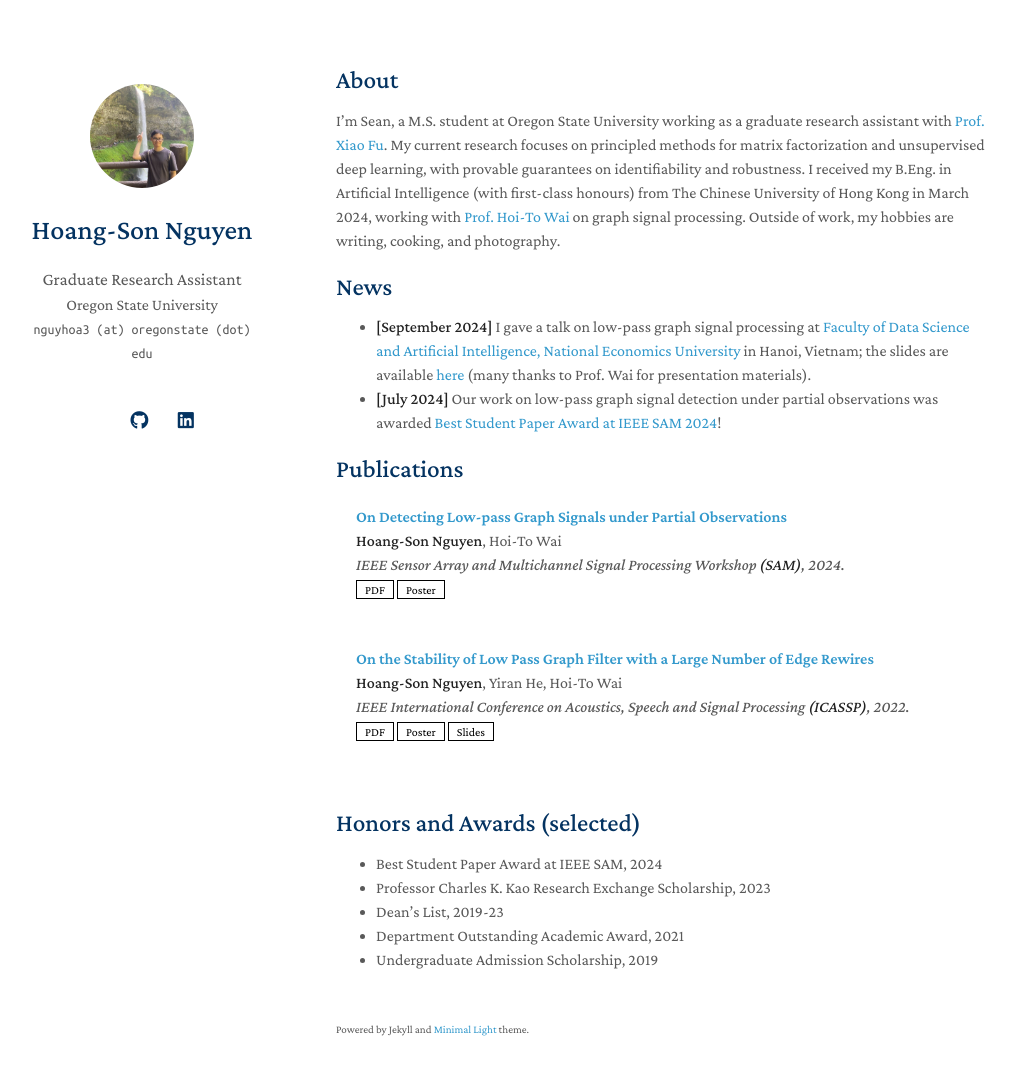
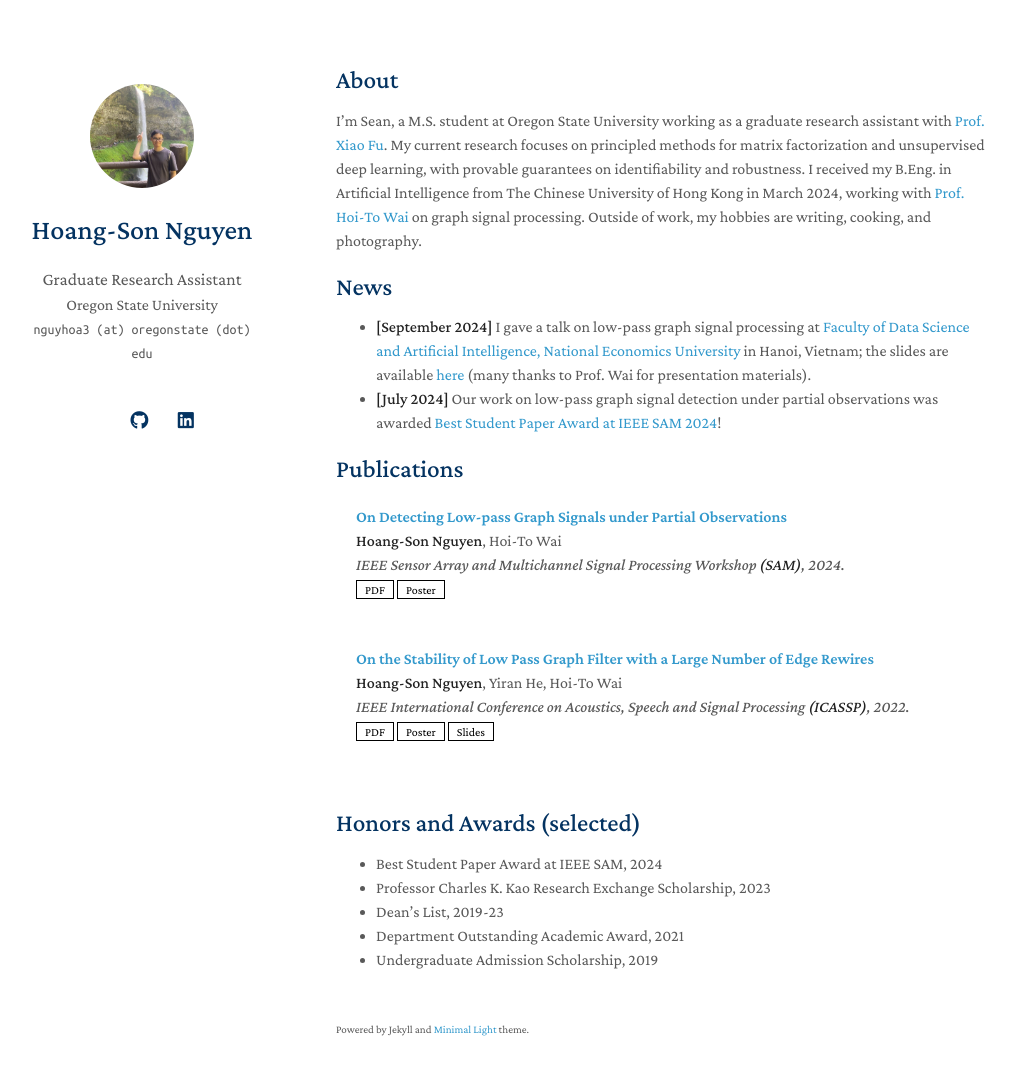
Before and after one commit to hsnguyen24/hsnguyen24.github.io, a Jekyll site: the page built from index.md, in a window 1280 px wide and 1110 px high. Shown: the top 1075 px of the window, without its empty margins (134-1149 px from the left). Built offline with Jekyll 4.4.1, drawn with Linux system fonts in a browser that asks for light colours; nearby versions of some CDN libraries; a style sheet for code colours, icons or effects is not loaded; our own code applies the rules of GitHub Pages for plain Markdown files.

Commit message:
Update index.md

```diff
--- a/index.md
+++ b/index.md
@@ -4,7 +4,7 @@ layout: homepage
 
 ## About
 
-I'm Sean, a M.S. student at Oregon State University working as a graduate research assistant with [Prof. Xiao Fu](https://web.engr.oregonstate.edu/~fuxia). My current research focuses on principled methods for matrix factorization and unsupervised deep learning, with provable guarantees on identifiability and robustness. I received my B.Eng. in Artificial Intelligence (with first-class honours) from The Chinese University of Hong Kong in March 2024, working with [Prof. Hoi-To Wai](https://www1.se.cuhk.edu.hk/~htwai) on graph signal processing. Outside of work, my hobbies are writing, cooking, and photography.
+I'm Sean, a M.S. student at Oregon State University working as a graduate research assistant with [Prof. Xiao Fu](https://web.engr.oregonstate.edu/~fuxia). My current research focuses on principled methods for matrix factorization and unsupervised deep learning, with provable guarantees on identifiability and robustness. I received my B.Eng. in Artificial Intelligence from The Chinese University of Hong Kong in March 2024, working with [Prof. Hoi-To Wai](https://www1.se.cuhk.edu.hk/~htwai) on graph signal processing. Outside of work, my hobbies are writing, cooking, and photography.
 
 ## News
 - **[September 2024]** I gave a talk on low-pass graph signal processing at [Faculty of Data Science and Artificial Intelligence, National Economics University](https://fda.neu.edu.vn/) in Hanoi, Vietnam; the slides are available [here](./assets/files/Talk_at_NEU_2024.pdf) (many thanks to Prof. Wai for presentation materials).
```
